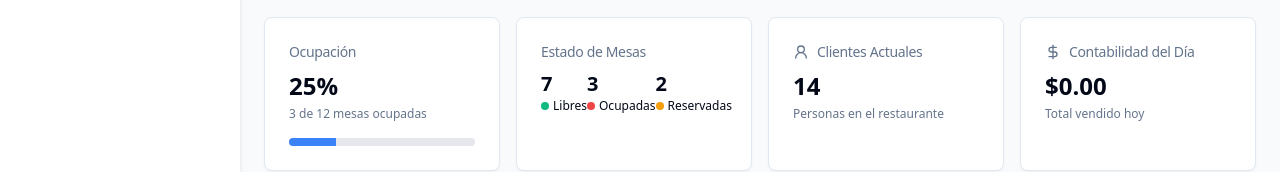
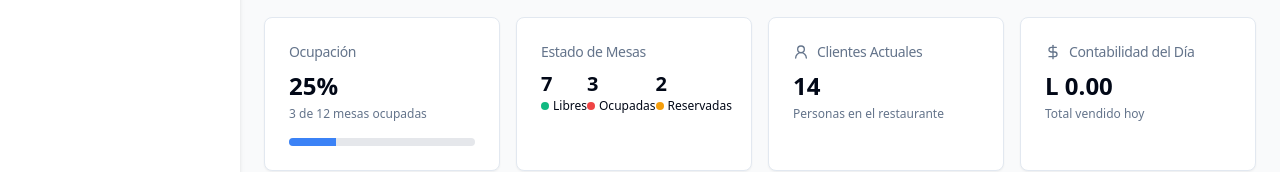
Before and after one commit to MrMRmiguelo/La-Selecta, a React (Vite) app: page / in a window 1280 px wide. Shown: the part 239-411 px from the top of the page. Built offline with nearby package versions, Linux system fonts and the light colour scheme.

Commit message:
Refactor: Use L. currency symbol
Update the application to use the L. currency symbol instead of the dollar sign.

```diff
--- a/src/components/restaurant/Dashboard.tsx
+++ b/src/components/restaurant/Dashboard.tsx
@@ -1,4 +1,3 @@
-
 import { Card, CardContent, CardHeader, CardTitle } from "@/components/ui/card";
 import { TableProps } from "@/components/restaurant/Table";
 import { UserRound, Clock, DollarSign } from "lucide-react";
@@ -99,7 +98,7 @@ export function Dashboard({ tables, dailyTotal = 0 }: DashboardProps) {
           </CardTitle>
         </CardHeader>
         <CardContent>
-          <div className="text-2xl font-bold">${dailyTotal.toFixed(2)}</div>
+          <div className="text-2xl font-bold">L {dailyTotal.toFixed(2)}</div>
           <div className="text-xs text-muted-foreground mt-1">
             Total vendido hoy
           </div>
--- a/src/components/restaurant/TableDialog.tsx
+++ b/src/components/restaurant/TableDialog.tsx
@@ -1,4 +1,3 @@
-
 import { useState, useEffect } from "react";
 import {
   Dialog,
@@ -197,7 +196,7 @@ export function TableDialog({
                         <span>x{fitem.quantity}</span>
                         <Button variant="ghost" size="sm" onClick={() => handleRemoveFood(fitem.itemId)}>Quitar</Button>
                         <span className="text-xs text-gray-500 ml-2">
-                          ${menuObj.price.toFixed(2)} c/u
+                          L {menuObj.price.toFixed(2)} c/u
                         </span>
                       </li>
                     ) : null;
@@ -229,7 +228,7 @@ export function TableDialog({
                   <Button variant="secondary" onClick={handleAddFood}>Añadir</Button>
                 </div>
                 <div className="text-right mt-2 font-semibold">
-                  Total: ${getFoodTotal().toFixed(2)}
+                  Total: L {getFoodTotal().toFixed(2)}
                 </div>
               </div>
             </>
@@ -244,4 +243,4 @@ export function TableDialog({
   );
 }
 
-// El archivo está siendo muy extenso (~221 líneas). Te recomiendo pedir refactorización para facilitar su mantenimiento.
+// El archivo está siendo muy extenso (~248 líneas). Te recomiendo pedir refactorización para facilitar su mantenimiento.
```
